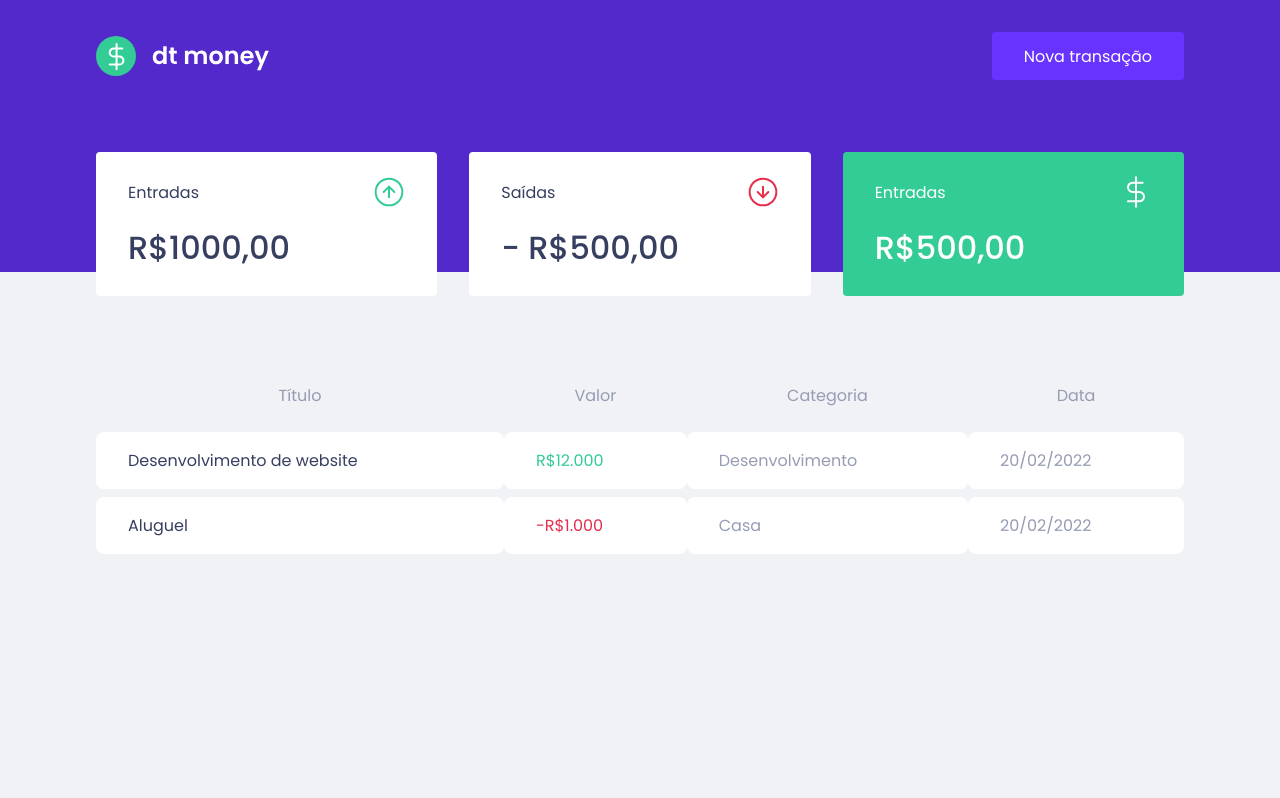
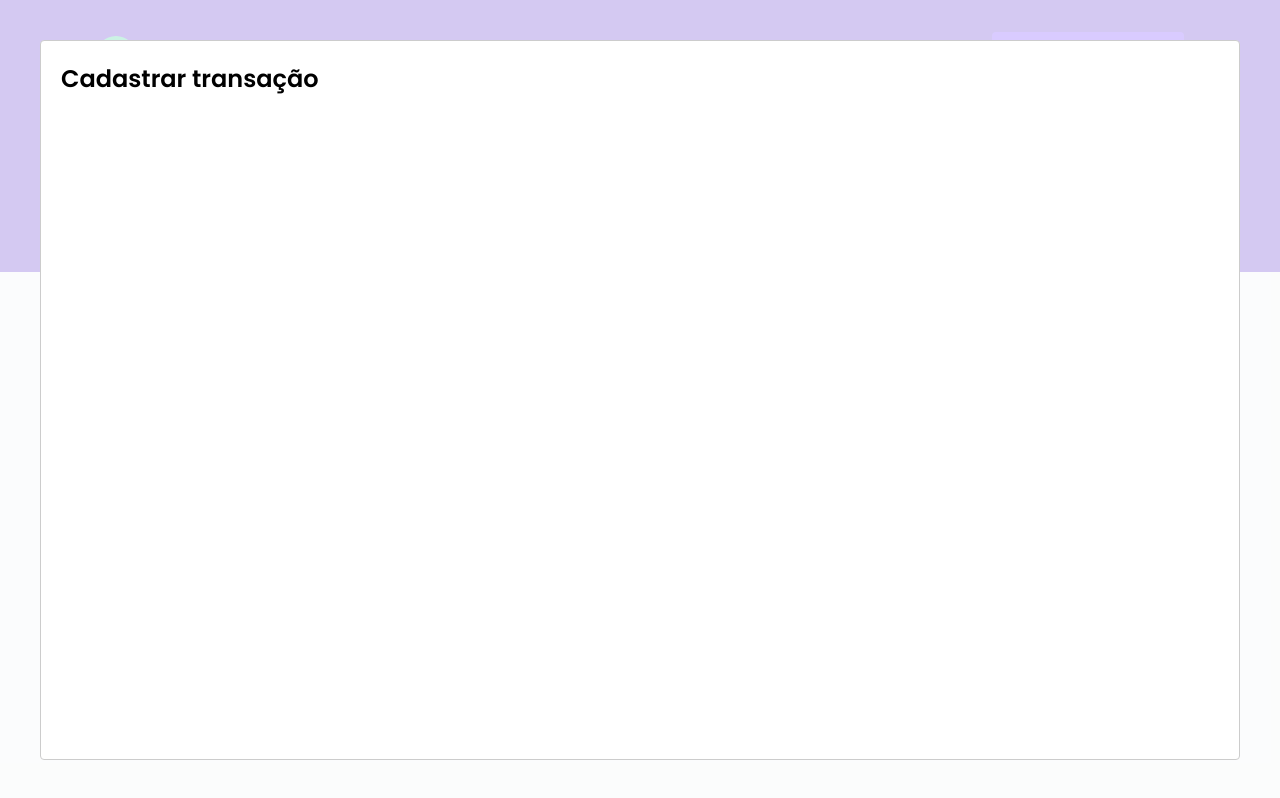
Before and after one commit to brunodsazevedo/react-finances, a React (Create React App) app: page / in a window 1280 px wide. Both pictures are taken after a click on the button "Nova transação". Built offline with nearby package versions, Linux system fonts and the light colour scheme; no server answers; what miragejs would draw is missing.

Commit message:
instalacao de react-modal para lidar com modal na aplicacao

```diff
--- a/package.json
+++ b/package.json
@@ -3,10 +3,12 @@
   "version": "0.1.0",
   "private": true,
   "dependencies": {
+    "@types/react-modal": "^3.13.1",
     "axios": "^0.26.0",
     "miragejs": "^0.1.43",
     "react": "^17.0.2",
     "react-dom": "^17.0.2",
+    "react-modal": "^3.14.4",
     "react-scripts": "5.0.0",
     "styled-components": "^5.3.3",
     "web-vitals": "^2.1.0"
--- a/src/App.tsx
+++ b/src/App.tsx
@@ -1,13 +1,33 @@
+import { useState } from 'react';
+import Modal from 'react-modal';
+
 import { Header } from './components/Header';
 import { Dashboard } from './components/Dashboard';
 
 import { GlobalStyle } from './styles/global'
 export function App() {
+  const [ isNewTransactionModalOpen, setIsNewTransactionModalOpen ] = useState(false);
+
+  function handleOpenNewTransactionModal() {
+    setIsNewTransactionModalOpen(true);
+  }
+
+  function handleCloseNewTransactionModal() {
+    setIsNewTransactionModalOpen(false);
+  }
+
   return (
     <>
-      <Header />
+      <Header onOpenNewTransactionModal={handleOpenNewTransactionModal} />
       <Dashboard />
       <GlobalStyle />
+
+      <Modal
+        isOpen={isNewTransactionModalOpen}
+        onRequestClose={handleCloseNewTransactionModal}
+      >
+        <h2>Cadastrar transação</h2>
+      </Modal>
     </>
   );
 }
--- a/src/components/Header/index.tsx
+++ b/src/components/Header/index.tsx
@@ -1,13 +1,22 @@
+import { Container, Content } from './styles';
+
 import logoImg from '../../assets/logo.svg';
 
-import { Container, Content } from './styles';
+interface HeaderProps {
+  onOpenNewTransactionModal: () => void
+}
 
-export function Header() {
+export function Header({ onOpenNewTransactionModal }: HeaderProps) {
+
+
   return (
     <Container>
       <Content>
         <img src={logoImg} alt="dt money" />
-        <button>
+        <button
+          type="button"
+          onClick={onOpenNewTransactionModal}
+        >
           Nova transação
         </button>
       </Content>
```
Also changed, not shown: 1 other file (tests, documents, lock files or other folders).
